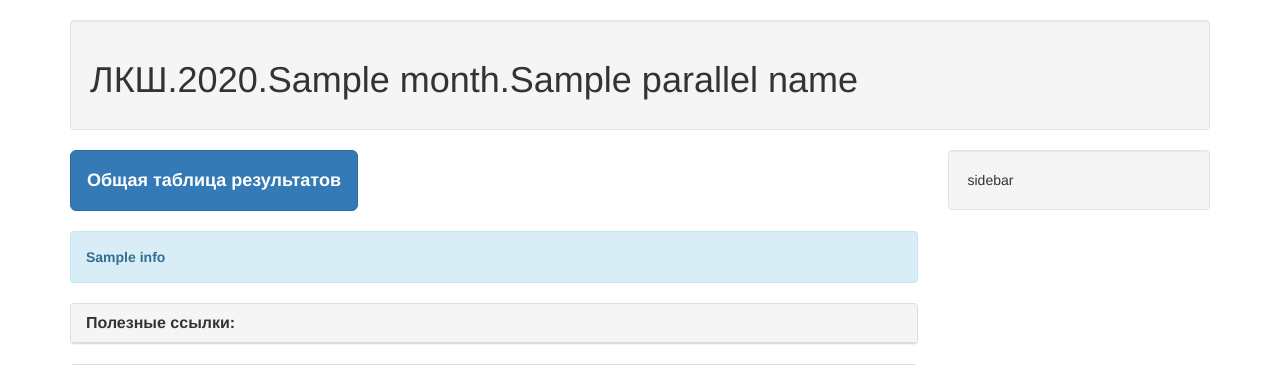
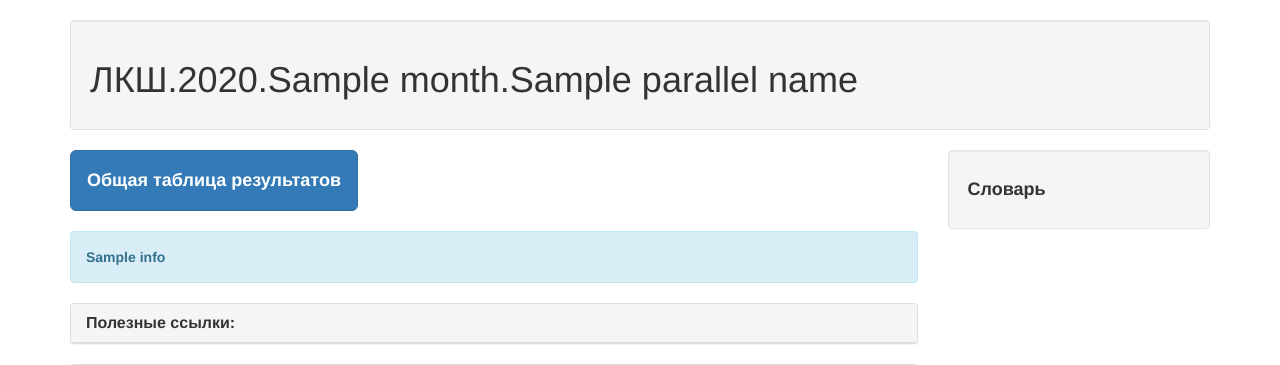
Before and after one commit to TTChangeTheWorld/lksh_parallel_page, a Python web app: template templates/parallel_page.html in a window 1280 px wide. Shown: the top 365 px of the page. Run offline with Jinja, Linux system fonts and the light colour scheme; the template is opened without the code that fills it: most values are stand-ins (such as "Sample title", 1, 10 or a date in 2020).

Commit message:
Move dictionary to separate template

```diff
--- a/index.html
+++ b/index.html
@@ -13,8 +13,6 @@
     <![endif]-->
 </head>
 <body>
-    <script src="js/jquery.min.js"></script>
-    <script src="js/bootstrap.min.js"></script>
     <div class="container">
         <div class="row">
             <div class="col-md-12">
@@ -161,10 +159,12 @@
             </div>
             <div class="col-md-3">
                 <div class="well">
-                    sidebar
+                    <h4><b>Словарь</b></h4>
                 </div>
             </div>
         </div>
     </div>
+    <script src="js/jquery.min.js"></script>
+    <script src="js/bootstrap.min.js"></script>
 </body>
 </html>
--- /dev/null
+++ b/templates/dictionary.html
@@ -0,0 +1 @@
+<h4><b>Словарь</b></h4>
--- a/templates/parallel_page.html
+++ b/templates/parallel_page.html
@@ -85,7 +85,7 @@
             </div>
             <div class="col-md-3">
                 <div class="well">
-                    sidebar
+                    {% include "dictionary.html" %}
                 </div>
             </div>
         </div>
```
